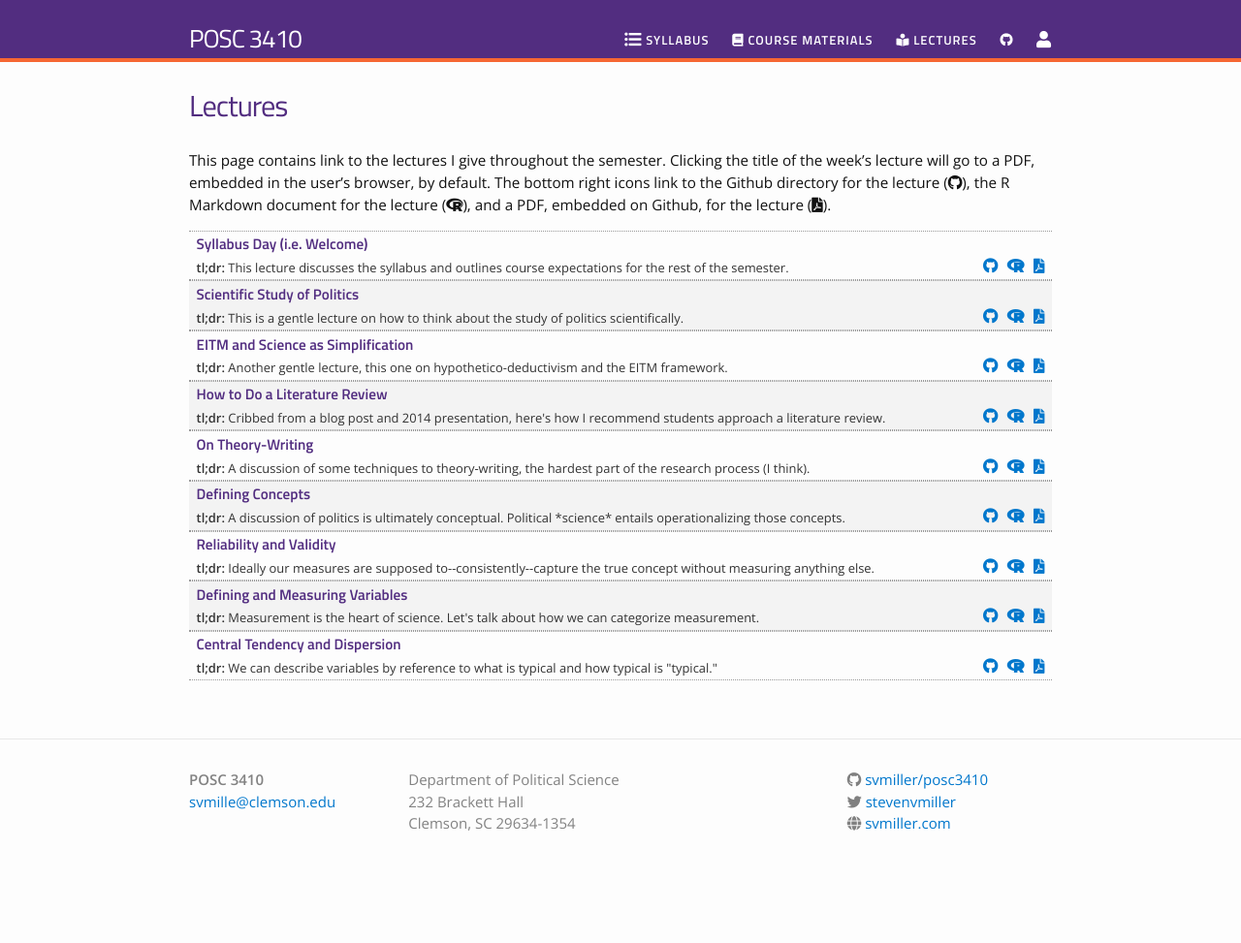
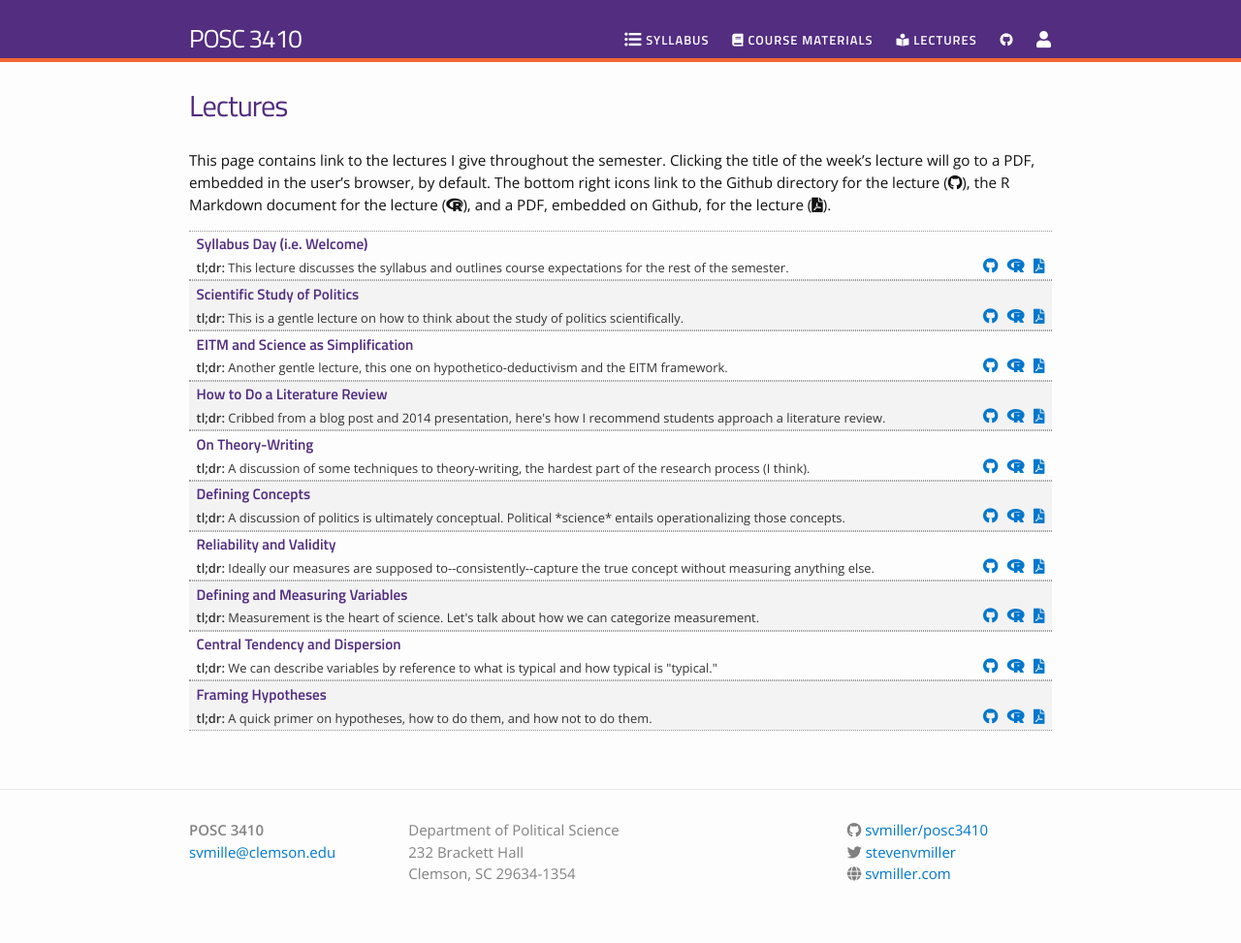
Before and after one commit to svmiller/posc3410, a Jekyll site: the page built from lectures.md, in a window 1280 px wide. Shown: the whole page at 97% size. Built offline with Jekyll 4.4.1, drawn with Linux system fonts in a browser that asks for light colours; nearby versions of some CDN libraries; before the commit the page ends 921 px from its top, so only the background shows below that.

Commit message:
add this too.

```diff
--- a/_data/lectures.yml
+++ b/_data/lectures.yml
@@ -42,3 +42,8 @@
   filename: central-tendency-dispersion
   dirname: central-tendency-dispersion
   tldr:  'We can describe variables by reference to what is typical and how typical is "typical."'
+
+- title: "Framing Hypotheses"
+  filename: framing-hypotheses
+  dirname: framing-hypotheses
+  tldr: "A quick primer on hypotheses, how to do them, and how not to do them."
```
